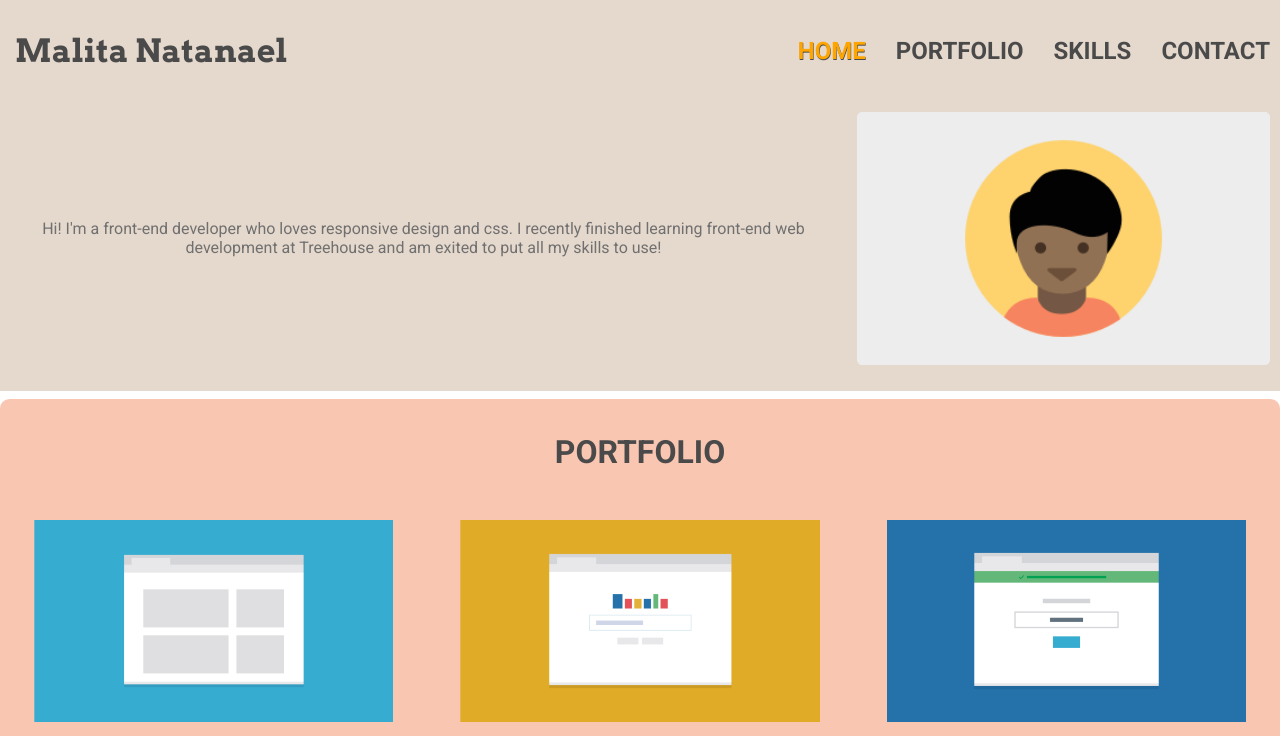
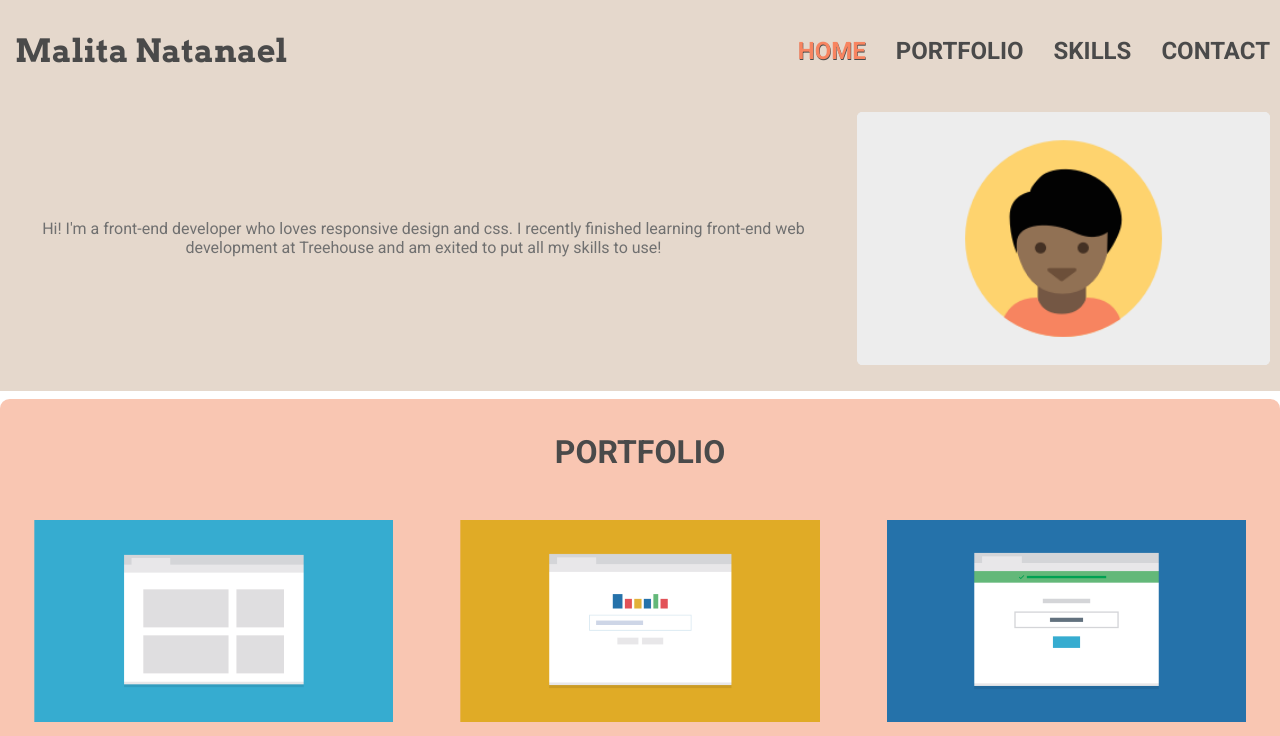
Before and after one commit to nate-mal/first_responsive_layout, a plain HTML site: page index.html in a window 1280 px wide. In both pictures the pointer is over the link 831 px from the left and 51 px from the top of the page. Shown: the top 736 px of the page. Drawn offline with Linux system fonts and the light colour scheme.

Commit message:
anch hover color

```diff
--- a/css/style.css
+++ b/css/style.css
@@ -20,7 +20,7 @@ a {
     text-decoration: none;
 }
 a:hover, nav a:hover {
-   color:orange;
+   color:#f78460;
    text-shadow: 0.5px 0.5px  #4a4a4a;
 }
 li {
```
